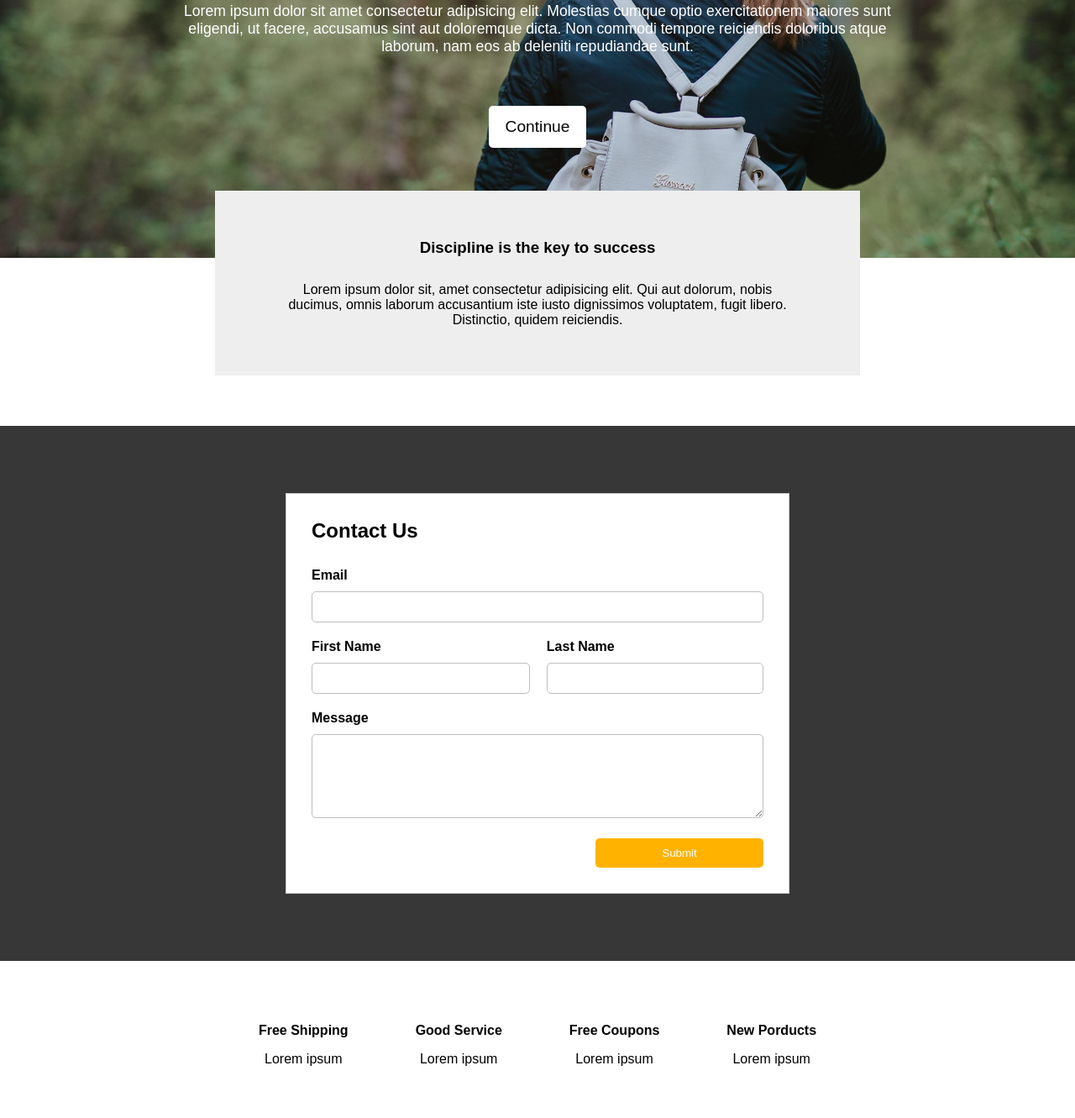
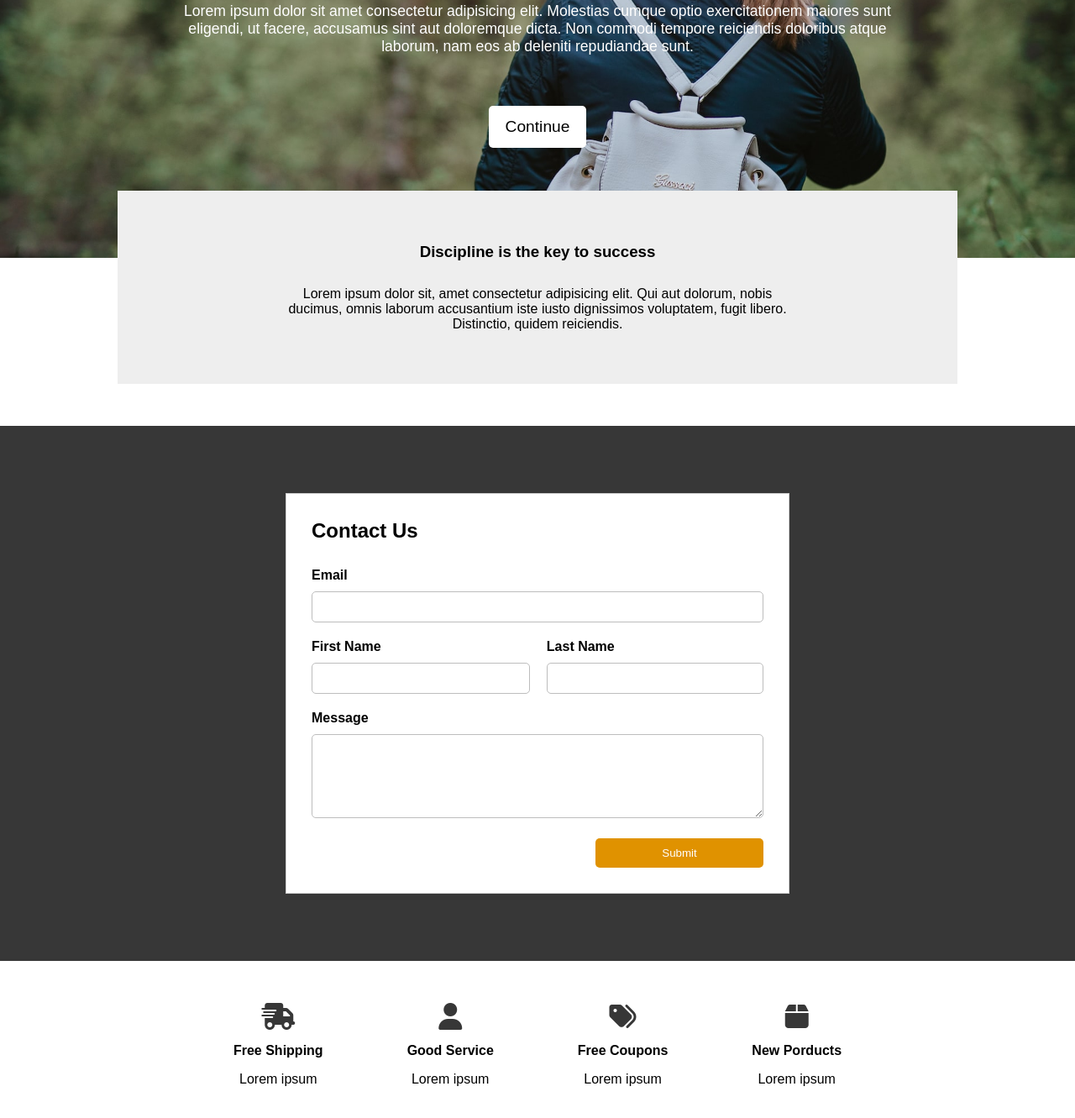
Before and after one commit to Swhag/Landing-Pages-Project, a plain HTML site: page Sample-Page/index.html in a window 1280 px wide. Shown: the part 273-1604 px from the top of the page at 84% size. Drawn offline with Linux system fonts and the light colour scheme.

Commit message:
fontawesome icons added

```diff
--- a/Sample-Page/index.html
+++ b/Sample-Page/index.html
@@ -4,6 +4,17 @@
     <meta charset="UTF-8" />
     <meta http-equiv="X-UA-Compatible" content="IE=edge" />
     <meta name="viewport" content="width=device-width, initial-scale=1.0" />
+
+    <!-- ------------------------------------------- -->
+    <link
+      rel="stylesheet"
+      href="https://cdnjs.cloudflare.com/ajax/libs/font-awesome/6.2.1/css/all.min.css"
+      integrity="sha512-MV7K8+y+gLIBoVD59lQIYicR65iaqukzvf/nwasF0nqhPay5w/9lJmVM2hMDcnK1OnMGCdVK+iQrJ7lzPJQd1w=="
+      crossorigin="anonymous"
+      referrerpolicy="no-referrer"
+    />
+    <!-- ------------------------------------------- -->
+
     <link rel="stylesheet" href="style.css" />
     <title>Sample Page</title>
   </head>
@@ -77,21 +88,25 @@
     <section class="main-banner">
       <div class="main-banner-container">
         <div>
+          <i class="fa-solid fa-truck-fast"></i>
           <h4>Free Shipping</h4>
           <p>Lorem ipsum</p>
         </div>
 
         <div>
+          <i class="fa-solid fa-user"></i>
           <h4>Good Service</h4>
           <p>Lorem ipsum</p>
         </div>
 
         <div>
+          <i class="fa-solid fa-tags"></i>
           <h4>Free Coupons</h4>
           <p>Lorem ipsum</p>
         </div>
 
         <div>
+          <i class="fa-solid fa-box"></i>
           <h4>New Porducts</h4>
           <p>Lorem ipsum</p>
         </div>
--- a/Sample-Page/style.css
+++ b/Sample-Page/style.css
@@ -14,17 +14,16 @@ body {
   font-family: 'Montserrat', sans-serif;
 }
 
-code {
-  font-family: source-code-pro, Menlo, Monaco, Consolas, 'Courier New',
-    monospace;
-}
-
 a:link {
   text-decoration: none;
 }
 
 a:visited {
   text-decoration: none;
+}
+
+button {
+  cursor: pointer;
 }
 
 /* ------------------------------------------- */
@@ -111,18 +110,26 @@ a:visited {
   border-radius: 5px;
 }
 
+.main-hero button:hover {
+  background-color: #eee;
+}
+
+.main-hero button:active {
+  background-color: #cccccc;
+}
+
 /* ------------------------------------------- */
 /* floating box styling */
 /* ------------------------------------------- */
 
 .main-box {
-  width: 60%;
-  max-width: 1000px;
+  width: 1000px;
+  max-width: 90%;
 
-  height: 220px;
+  height: 230px;
   background-color: #eee;
   font-size: 1rem;
-  padding: 20px;
+  padding: 50px;
 
   display: flex;
   flex-direction: column;
@@ -210,12 +217,20 @@ a:visited {
 
 .contact-form button {
   border: none;
-  background-color: #ffb300;
+  background-color: #e09200;
   color: #fff;
   width: 200px;
 
   padding: 10px;
   border-radius: 5px;
+}
+
+.contact-form button:hover {
+  background-color: #ffb300;
+}
+
+.contact-form button:active {
+  background-color: #c68400;
 }
 
 .button-group {
@@ -244,7 +259,7 @@ a:visited {
   display: flex;
   justify-content: center;
   align-items: center;
-  gap: 80px;
+  gap: 100px;
 }
 
 .main-banner-container div {
@@ -253,6 +268,11 @@ a:visited {
   justify-content: center;
   align-items: center;
   gap: 16px;
+}
+
+.main-banner-container i {
+  font-size: 2rem;
+  color: #373737;
 }
 
 /* ------------------------------------------- */
```
